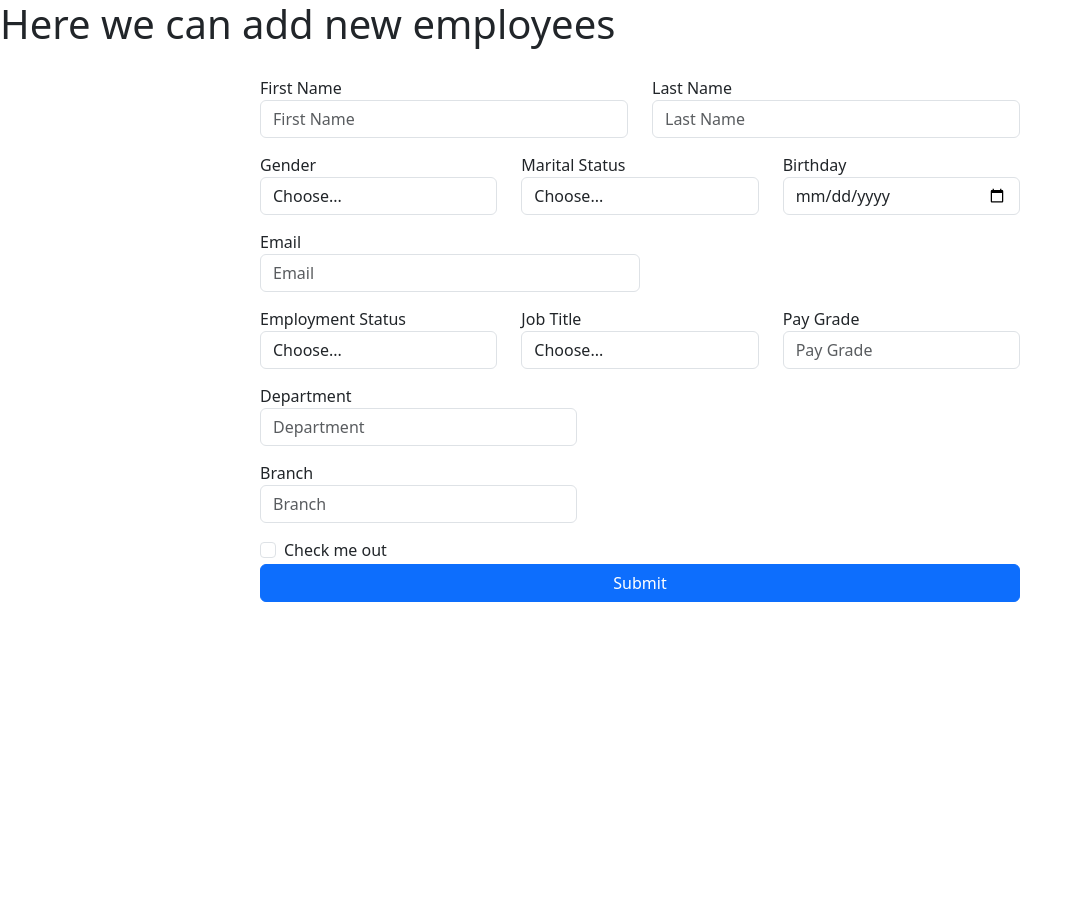
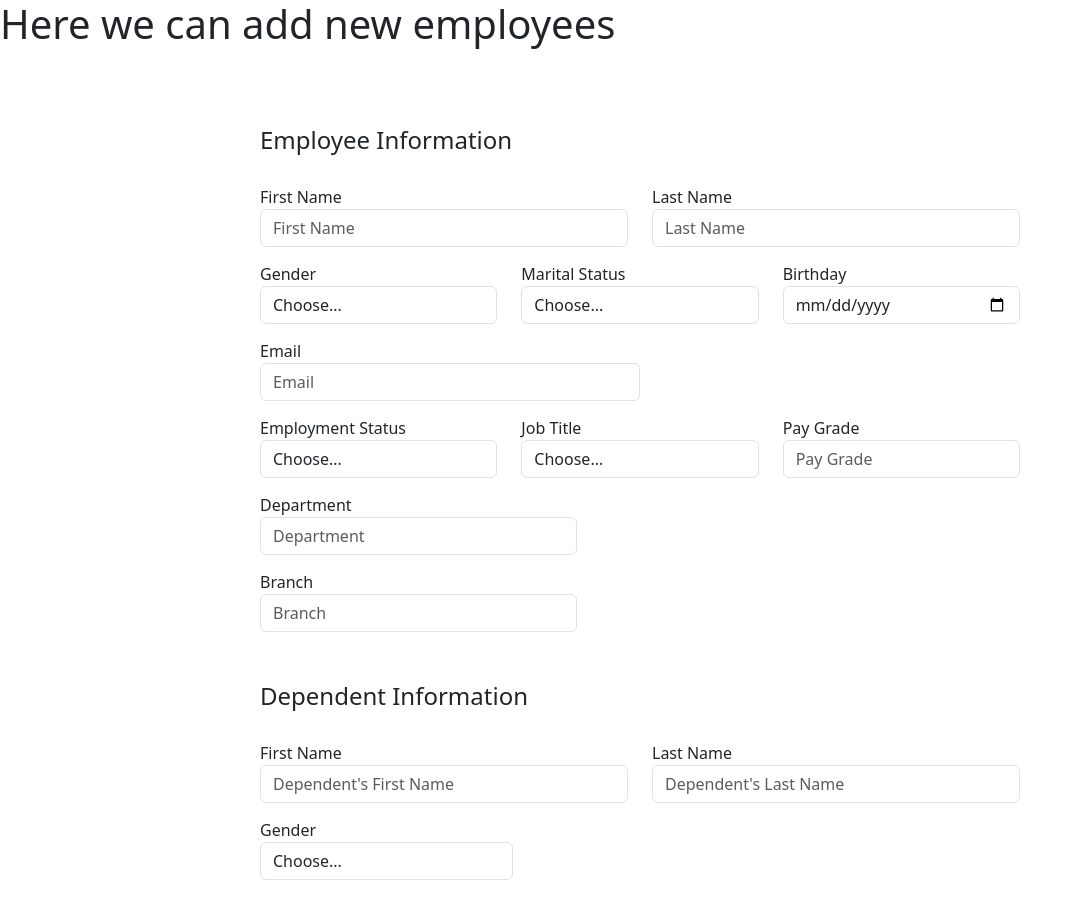
Before and after one commit to HarithaMihimal/HRMS-Project, a React (Vite) app in the folder client/: page /PageHR/AddEmployee in a window 1280 px wide. Shown: the top 899 px of the page, without its empty margins (0-1080 px from the left). Before the commit the page ends 800 px from the top, so only its background shows below. Built offline with nearby package versions, Linux system fonts and the light colour scheme.

Commit message:
Add dependent data form to the AddEmployee.jsx

```diff
--- a/client/src/AddEmployee.jsx
+++ b/client/src/AddEmployee.jsx
@@ -1,24 +1,58 @@
-import React from "react";
+import React, { useState } from "react";
 
 function AddEmployee() {
+  const [employeeData, setEmployeeData] = React.useState({
+    firstName: "",
+    lastName: "",
+    gender: "",
+    maritalStatus: "",
+    birthday: "",
+    email: "",
+    employmentStatus: "",
+    jobTitle: "",
+    payGrade: "",
+    department: "",
+    branch: ""
+  });
+
+  const [dependentData, setDependentData] = React.useState({
+    firstName: "",
+    lastName: "",
+    gender: "",
+    age: "",
+    relation: ""
+  });
+
+  const handleSubmit = (event) => {
+    event.preventDefault();
+    console.log(employeeData);
+    console.log(dependentData);
+  }
+
   return (
     <div>
       <h1>Here we can add new employees</h1>
-      <form style={{ padding: '20px', maxWidth: '800px', margin: '0 auto' }}>
+      <form onSubmit={handleSubmit} style={{ padding: '20px', maxWidth: '800px', margin: '0 auto' }}>
+        <div>
+          <h4 style={{ marginBottom: '30px', marginTop: '50px' }}>Employee Information</h4>
+        </div>
         <div className="row">
           <div className="form-group col-md-6">
             <label htmlFor="inputFirstName">First Name</label>
-            <input type="text" className="form-control" id="inputFirstName" placeholder="First Name" style={{ width: '100%', marginBottom: '15px' }} />
+            <input type="text" className="form-control" id="inputFirstName" placeholder="First Name" style={{ width: '100%', marginBottom: '15px' }}
+            onChange={(event) => setEmployeeData({...employeeData, firstName: event.target.value})} />
           </div>
           <div className="form-group col-md-6">
             <label htmlFor="inputLastName">Last Name</label>
-            <input type="text" className="form-control" id="inputLastName" placeholder="Last Name" style={{ width: '100%', marginBottom: '15px' }} />
+            <input type="text" className="form-control" id="inputLastName" placeholder="Last Name" style={{ width: '100%', marginBottom: '15px' }}
+            onChange={(event) => setEmployeeData({...employeeData, lastName: event.target.value})} />
           </div>
         </div>
         <div className="row">
           <div className="form-group col-md-4">
             <label htmlFor="inputGender">Gender</label>
-            <select id="inputGender" className="form-control" style={{ width: '100%', marginBottom: '15px' }}>
+            <select id="inputGender" className="form-control" style={{ width: '100%', marginBottom: '15px' }}
+            onChange={(event) => setEmployeeData({...employeeData, gender: event.target.value})} >
               <option selected>Choose...</option>
               <option>Male</option>
               <option>Female</option>
@@ -28,7 +62,8 @@ function AddEmployee() {
           </div>
           <div className="form-group col-md-4">
             <label htmlFor="inputMaritalStatus">Marital Status</label>
-            <select id="inputMaritalStatus" className="form-control" style={{ width: '100%', marginBottom: '15px' }}>
+            <select id="inputMaritalStatus" className="form-control" style={{ width: '100%', marginBottom: '15px' }}
+            onChange={(event) => setEmployeeData({...employeeData, maritalStatus: event.target.value})} >
               <option selected>Choose...</option>
               <option>Married</option>
               <option>Unmarried</option>
@@ -38,17 +73,20 @@ function AddEmployee() {
           </div>
           <div className="form-group col-md-4">
             <label htmlFor="inputBirthday">Birthday</label>
-            <input type="date" className="form-control" id="inputBirthday" placeholder="Birthday" style={{ width: '100%', marginBottom: '15px' }} />
+            <input type="date" className="form-control" id="inputBirthday" placeholder="Birthday" style={{ width: '100%', marginBottom: '15px' }}
+            onChange={(event) => setEmployeeData({...employeeData, birthday: event.target.value})} />
           </div>
         </div>
         <div className="form-group col-md-6">
           <label htmlFor="inputEmail">Email</label>
-          <input type="email" className="form-control" id="inputEmail" placeholder="Email" style={{ width: '100%', marginBottom: '15px' }} />
+          <input type="email" className="form-control" id="inputEmail" placeholder="Email" style={{ width: '100%', marginBottom: '15px' }}
+          onChange={(event) => setEmployeeData({...employeeData, email: event.target.value})} />
         </div>
         <div className="row">
           <div className="form-group col-md-4">
             <label htmlFor="inputEmploymentStatus">Employment Status</label>
-            <select id="inputEmploymentStatus" className="form-control" style={{ width: '100%', marginBottom: '15px' }}>
+            <select id="inputEmploymentStatus" className="form-control" style={{ width: '100%', marginBottom: '15px' }}
+            onChange={(event) => setEmployeeData({...employeeData, employmentStatus: event.target.value})} >
               <option selected>Choose...</option>
               <option>Intern (Full-time)</option>
               <option>Intern (Part-time)</option>
@@ -61,7 +99,8 @@ function AddEmployee() {
           </div>
           <div className="form-group col-md-4">
             <label htmlFor="inputJobTitle">Job Title</label>
-            <select id="inputJobTitle" className="form-control" style={{ width: '100%', marginBottom: '15px' }}>
+            <select id="inputJobTitle" className="form-control" style={{ width: '100%', marginBottom: '15px' }}
+            onChange={(event) => setEmployeeData({...employeeData, jobTitle: event.target.value})} >
               <option selected>Choose...</option>
               <option>HR Manager</option>
               <option>Accountant</option>
@@ -71,17 +110,58 @@ function AddEmployee() {
           </div>
           <div className="form-group col-md-4">
             <label htmlFor="inputPayGrade">Pay Grade</label>
-            <input type="text" className="form-control" id="inputPayGrade" placeholder="Pay Grade" style={{ width: '100%', marginBottom: '15px' }} />
+            <input type="text" className="form-control" id="inputPayGrade" placeholder="Pay Grade" style={{ width: '100%', marginBottom: '15px' }}
+            onChange={(event) => setEmployeeData({...employeeData, payGrade: event.target.value})} />
           </div>
         </div>
         <div className="form-group col-md-5">
           <label htmlFor="inputDepartment">Department</label>
-          <input type="text" className="form-control" id="inputDepartment" placeholder="Department" style={{ width: '100%', marginBottom: '15px' }} />
+          <input type="text" className="form-control" id="inputDepartment" placeholder="Department" style={{ width: '100%', marginBottom: '15px' }}
+          onChange={(event) => setEmployeeData({...employeeData, department: event.target.value})} />
         </div>
         <div className="form-group col-md-5">
           <label htmlFor="inputBranch">Branch</label>
-          <input type="text" className="form-control" id="inputBrach" placeholder="Branch" style={{ width: '100%', marginBottom: '15px' }} />
+          <input type="text" className="form-control" id="inputBrach" placeholder="Branch" style={{ width: '100%', marginBottom: '15px' }}
+          onChange={(event) => setEmployeeData({...employeeData, branch: event.target.value})} />
         </div>
+
+        <div>
+          <h4 style={{ marginBottom: '30px', marginTop: '50px' }}>Dependent Information</h4>
+        </div>
+        <div className="row">
+          <div className="form-group col-md-6">
+            <label htmlFor="inputDependentFirstName">First Name</label>
+            <input type="text" className="form-control" id="inputDependentFirstName" placeholder="Dependent's First Name" style={{ width: '100%', marginBottom: '15px' }}
+            onChange={(event) => setDependentData({...dependentData, firstName: event.target.value})} />
+          </div>
+          <div className="form-group col-md-6">
+            <label htmlFor="inputDependentLastName">Last Name</label>
+            <input type="text" className="form-control" id="inputDependentLastName" placeholder="Dependent's Last Name" style={{ width: '100%', marginBottom: '15px' }}
+            onChange={(event) => setDependentData({...dependentData, lastName: event.target.value})} />
+          </div>
+        </div>
+        <div className="form-group col-md-4">
+          <label htmlFor="inputDependentGender">Gender</label>
+          <select id="inputDependentGender" className="form-control" style={{ width: '100%', marginBottom: '15px' }}
+          onChange={(event) => setDependentData({...dependentData, gender: event.target.value})} >
+            <option selected>Choose...</option>
+            <option>Male</option>
+            <option>Female</option>
+            <option>Other</option>
+            <option>Prefer not to say</option>
+          </select>
+        </div>
+        <div className="form-group col-md-5">
+          <label htmlFor="inputDependentAge">Age</label>
+          <input type="number" className="form-control" id="inputDependentAge" placeholder="Age" style={{ width: '100%', marginBottom: '15px' }}
+          onChange={(event) => setDependentData({...dependentData, age: event.target.value})} />
+        </div>
+        <div className="form-group col-md-5">
+          <label htmlFor="inputRelation">Relation</label>
+          <input type="text" className="form-control" id="inputRelation" placeholder="Relation" style={{ width: '100%', marginBottom: '15px' }}
+          onChange={(event) => setDependentData({...dependentData, relation: event.target.value})} />
+        </div>
+
 
         <div className="form-group">
           <div className="form-check">
```
